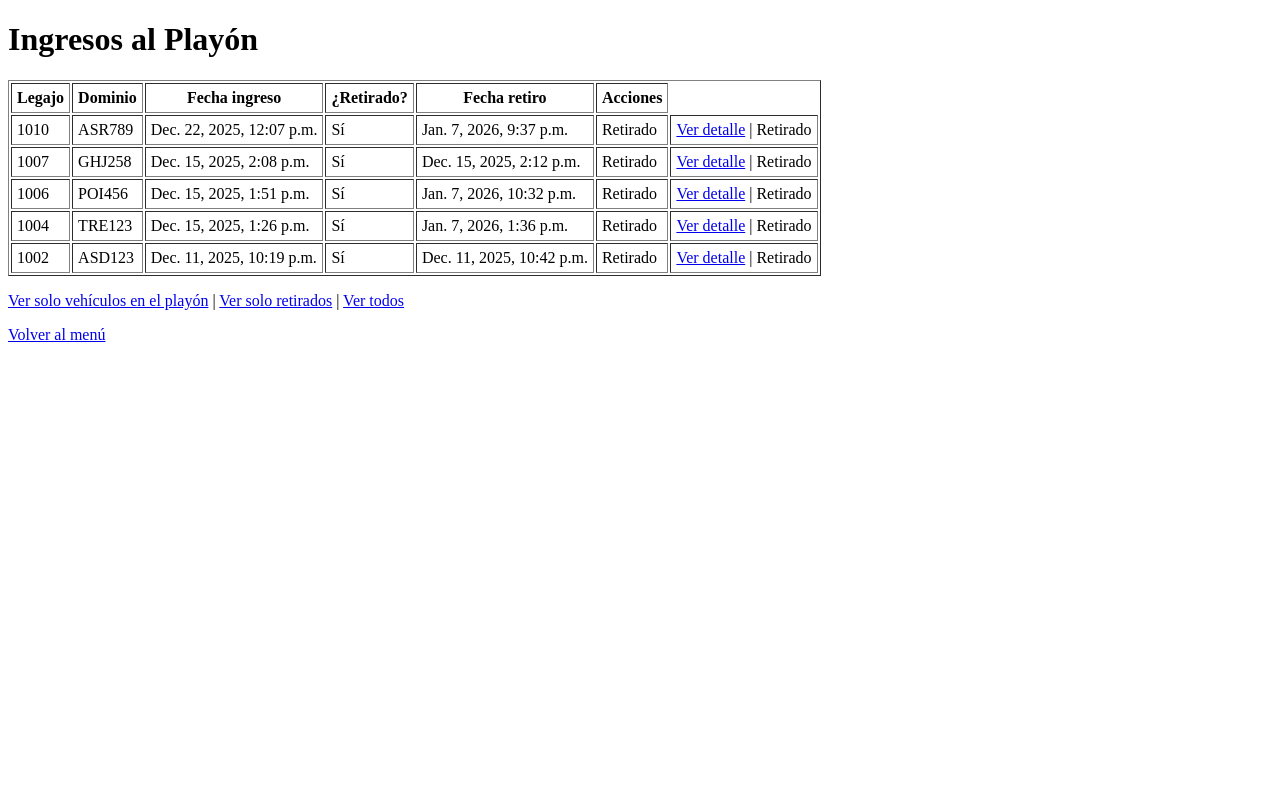
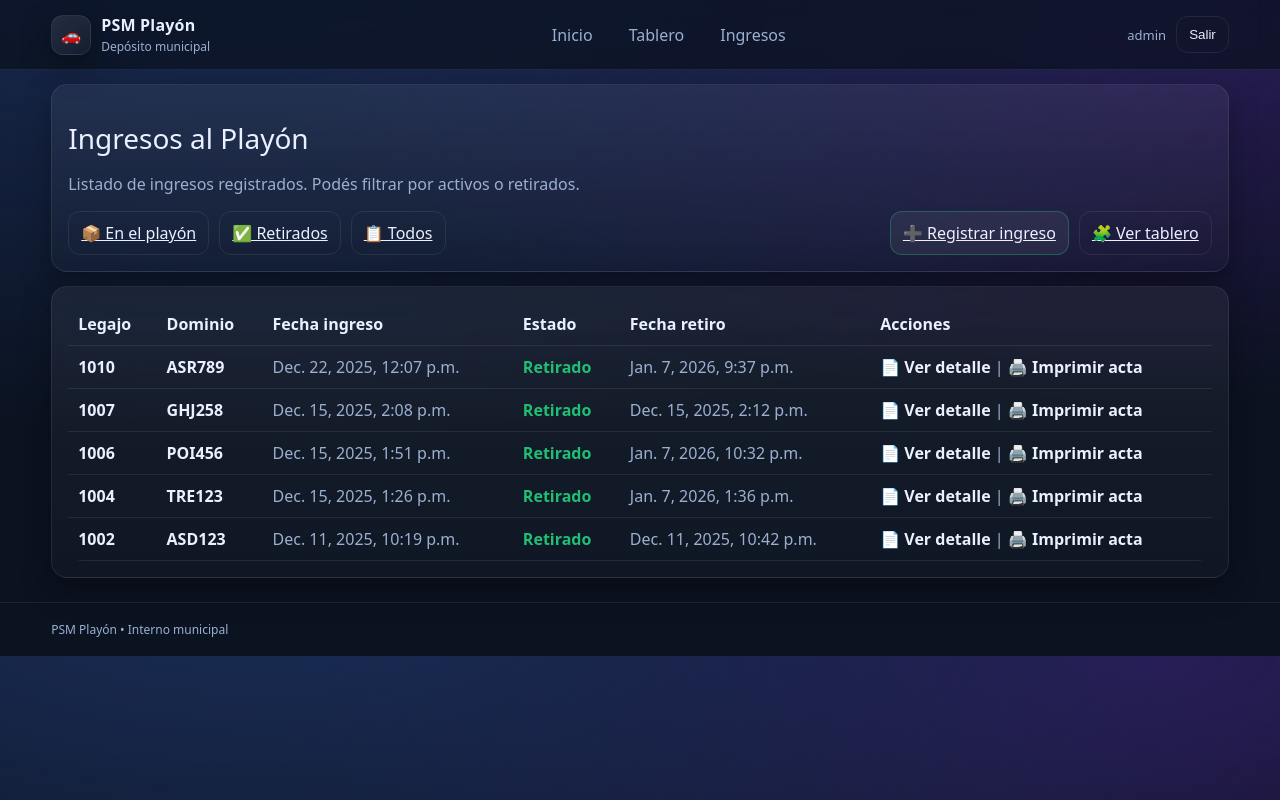
Before and after one commit to NikkyChin/PSM_PLAYON, a Django app: page /vehiculos/ingresos/ in a window 1280 px wide. Run offline with Django 5.2, Linux system fonts and the light colour scheme; a user stored in the database is signed in; data comes from the database, SQL or seed files in the repository; both versions use the stored data as it was after the commit.

Commit message:
se añadieron los templates al base.html para que hereden el app.css

```diff
--- a/static/css/app.css
+++ b/static/css/app.css
@@ -249,3 +249,12 @@ a{ color: inherit; }
 @media (max-width: 620px){
   .grid-actions{ grid-template-columns: 1fr; }
 }
+
+.table a{
+  color: var(--text);
+  text-decoration: none;
+  font-weight: 800;
+}
+.table a:hover{
+  text-decoration: underline;
+}
--- a/templates/vehiculos/lista_ingresos.html
+++ b/templates/vehiculos/lista_ingresos.html
@@ -1,54 +1,75 @@
-<!DOCTYPE html>
-<html lang="es">
-<head>
-    <meta charset="UTF-8">
-    <title>{{ titulo|default:"Ingresos al Playón" }}</title>
-</head>
-<body>
-    <h1>{{ titulo|default:"Ingresos al Playón" }}</h1>
+{% extends "base.html" %}
 
-    <table border="1" cellpadding="5">
+{% block title %}{{ titulo|default:"Ingresos al Playón" }}{% endblock %}
+
+{% block content %}
+  <div class="card">
+    <div class="h1">{{ titulo|default:"Ingresos al Playón" }}</div>
+    <p class="muted">Listado de ingresos registrados. Podés filtrar por activos o retirados.</p>
+
+    <div class="pills">
+      <a class="btn btn--ghost" href="{% url 'ingresos_en_playon' %}">📦 En el playón</a>
+      <a class="btn btn--ghost" href="{% url 'retiros_playon' %}">✅ Retirados</a>
+      <a class="btn btn--ghost" href="{% url 'lista_ingresos' %}">📋 Todos</a>
+
+      <span style="flex:1"></span>
+
+      <a class="btn btn--ok" href="{% url 'nuevo_ingreso_playon' %}">➕ Registrar ingreso</a>
+      <a class="btn btn--ghost" href="{% url 'tablero_playon' %}">🧩 Ver tablero</a>
+    </div>
+  </div>
+
+  <div class="card">
+    {% if ingresos %}
+      <div style="overflow:auto;">
+        <table class="table">
+          <thead>
             <tr>
               <th>Legajo</th>
               <th>Dominio</th>
               <th>Fecha ingreso</th>
-            <th>¿Retirado?</th>
+              <th>Estado</th>
               <th>Fecha retiro</th>
               <th>Acciones</th>
             </tr>
-
+          </thead>
+          <tbody>
             {% for i in ingresos %}
               <tr>
-            <td>{{ i.nro_legajo_playon }}</td>
-            <td>{{ i.vehiculo.dominio }}</td>
+                <td style="color: var(--text); font-weight: 800;">{{ i.nro_legajo_playon }}</td>
+                <td style="color: var(--text); font-weight: 800;">{{ i.vehiculo.dominio }}</td>
                 <td>{{ i.fecha_ingreso }}</td>
-            <td>{{ i.retirado|yesno:"Sí,No" }}</td>
-            <td>{% if i.fecha_retiro %}{{ i.fecha_retiro }}{% else %}-{% endif %}</td>
+
                 <td>
-                {% if not i.retirado %}
-                    <a href="{% url 'registrar_egreso' i.id %}">Registrar retiro</a>
+                  {% if i.retirado %}
+                    <span style="color: var(--ok); font-weight:800;">Retirado</span>
                   {% else %}
-                    Retirado
+                    <span style="color: var(--warn); font-weight:800;">En playón</span>
                   {% endif %}
                 </td>
+
                 <td>
-                <a href="{% url 'detalle_ingreso' i.id %}">Ver detalle</a>
+                  {% if i.fecha_retiro %}{{ i.fecha_retiro }}{% else %}-{% endif %}
+                </td>
+
+                <td>
+                  <a href="{% url 'detalle_ingreso' i.id %}">📄 Ver detalle</a>
+
                   {% if not i.retirado %}
-                    | <a href="{% url 'registrar_egreso' i.id %}">Registrar retiro</a>
+                    <span class="muted"> | </span>
+                    <a href="{% url 'registrar_egreso' i.id %}">🚗 Registrar retiro</a>
                   {% else %}
-                    | Retirado
+                    <span class="muted"> | </span>
+                    <a href="{% url 'imprimir_retiro' i.id %}">🖨️ Imprimir acta</a>
                   {% endif %}
                 </td>
               </tr>
             {% endfor %}
+          </tbody>
         </table>
-
-    <p>
-        <a href="{% url 'ingresos_en_playon' %}">Ver solo vehículos en el playón</a> |
-        <a href="{% url 'retiros_playon' %}">Ver solo retirados</a> |
-        <a href="{% url 'lista_ingresos' %}">Ver todos</a>
-    </p>
-
-    <p><a href="{% url 'home' %}">Volver al menú</a></p>
-</body>
-</html>
+      </div>
+    {% else %}
+      <p class="muted">No hay ingresos para mostrar.</p>
+    {% endif %}
+  </div>
+{% endblock %}
```
Also changed, not shown: templates/vehiculos/egreso_form.html (+96 -19 lines), templates/vehiculos/ingreso_form.html (+78 -17 lines), db.sqlite3. Lines whose indentation alone changed are shown as unchanged.
